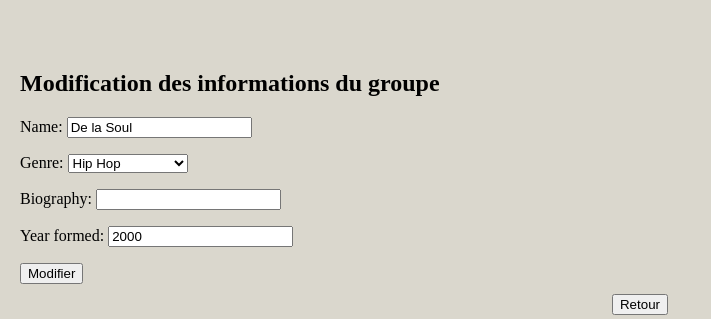
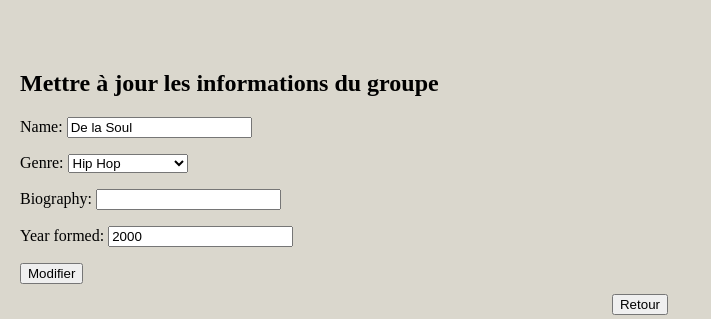
Before and after one commit to 31Joojo/django-web-app, a Django app: page /bands/1/udpate in a window 1280 px wide. Shown: the part 118-437 px from the top of the page, without its empty margins (0-711 px from the left). Run offline with Django 5.2, Linux system fonts and the light colour scheme; data comes from the database, SQL or seed files in the repository.

Commit message:
Modification du titre de la page

```diff
--- a/merchex/listings/templates/listings/band_update.html
+++ b/merchex/listings/templates/listings/band_update.html
@@ -2,7 +2,7 @@
 
 {% block content %}
 
-    <h2>Modification des informations du groupe</h2>
+    <h2>Mettre à jour les informations du groupe</h2>
 
     <form action="" method="post">
         {% csrf_token %}
```
